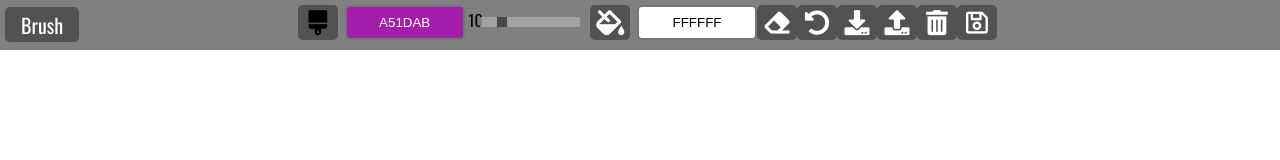
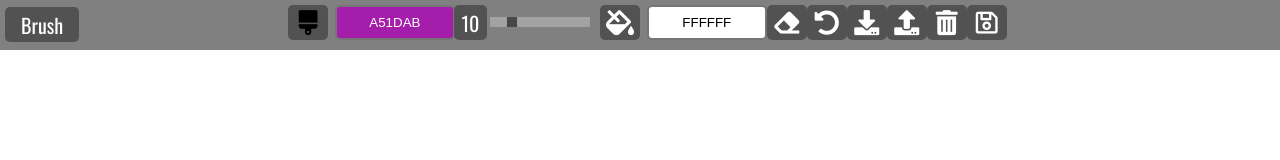
Before and after one commit to PushpakB3096/paint-clone, a plain HTML site: page index.html in a window 1280 px wide. Drawn offline with nearby package versions, Linux system fonts and the light colour scheme.

Commit message:
Fix styling for brush size display

```diff
--- a/assets/style/style.css
+++ b/assets/style/style.css
@@ -55,11 +55,26 @@ body {
   left: 5px;
 }
 
-/* styling for active tool text */
+/* for active tool text */
 .active-tool > span {
   background-color: rgb(82, 82, 82);
   border-radius: 5px;
   padding: 2.5px 16px;
+  color: white;
+  font-size: 20px;
+  user-select: none;
+}
+
+/* for brush size display */
+.size {
+  min-width: 40px;
+  height: 35px;
+  position: relative;
+  top: 4px;
+  left: -5px;
+  background-color: rgb(82, 82, 82);
+  border-radius: 5px;
+  padding: 2.5px 8px;
   color: white;
   font-size: 20px;
   user-select: none;
```
